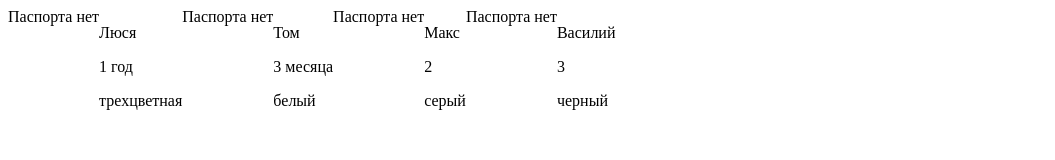
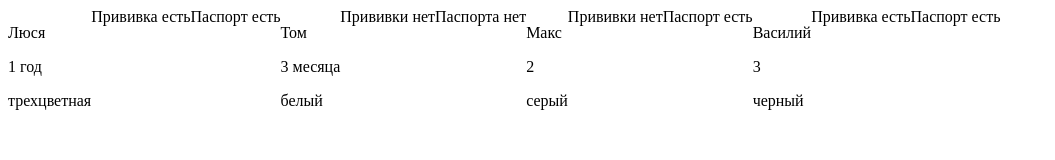
Before and after one commit to natusyandr/jacascript, a plain HTML site: page homework/les9animals/main.html in a window 1280 px wide. Shown: the whole page, without its empty margins (0-1055 px from the left). Drawn offline with Linux system fonts and the light colour scheme.

Commit message:
animals: done

```diff
--- a/homework/les9animals/css/style.css
+++ b/homework/les9animals/css/style.css
@@ -1,4 +1,3 @@
 .container {
   display: flex;
-
 }
--- a/homework/les9animals/js/ani.js
+++ b/homework/les9animals/js/ani.js
@@ -38,20 +38,21 @@ function infoCard(arr) {
 <p>${obj.color}</p>
   `;
   let vacInfo = document.createElement('div');
-  for (let obj of animals) {
-    if (obj.additional_info.vaccinations !== 'true')
+  // for (let obj of animals) {
+    if (obj.additional_info.vaccinations === false)
       vacInfo.innerText = "Прививки нет";
     else vacInfo.innerText = "Прививка есть";
-    if (obj.additional_info.passport !== 'true')
-      vacInfo.innerText = "Паспорта нет";
-    else vacInfo.innerText = "Паспорт есть";
-  };
+  let pasInfo = document.createElement('div');
+    if (obj.additional_info.passport === false)
+      pasInfo.innerText = "Паспорта нет";
+    else pasInfo.innerText = "Паспорт есть";
+  //};
 
   /*if (obj.additional_info.vaccinations === 'true')
     card.innerText = "Прививка есть";
    else (obj.additional_info.vaccinations === 'false')
     card.innerText = "Прививки нет"; */
-  container.append(vacInfo, card);
+  container.append(card, vacInfo, pasInfo);
 }
 }
 document.body.append(container);
```
